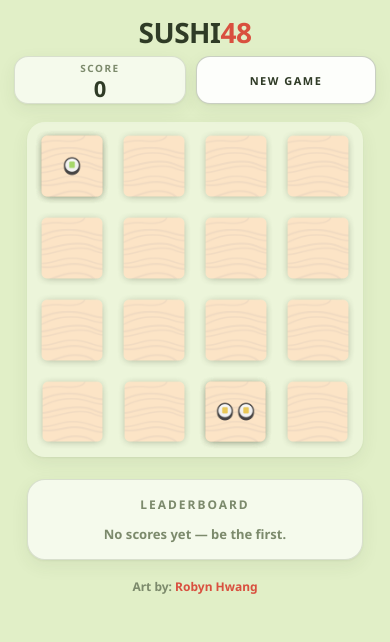
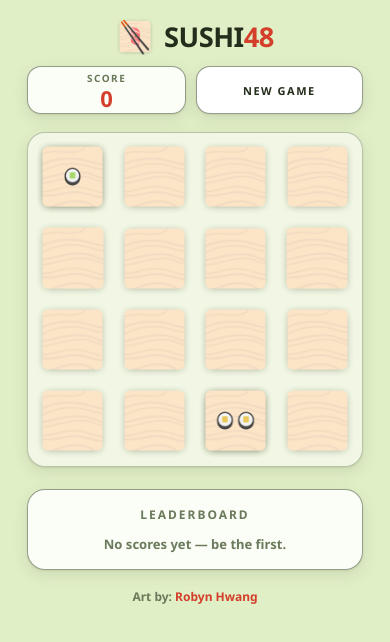
Before and after one commit to ryan-mapa/twenty48, a website with bundled scripts: page public/index.html in a window 390 px wide. Built offline with nearby package versions, Linux system fonts and the light colour scheme; files whose address does not match are found by name.

Commit message:
Strengthen the palette, add a logo and favicon, fix mobile header width
The first pass over-corrected: hairline borders at 16% opacity read as
washed out. Border tints go to 30%/52%, panels become more opaque, ink is
darker, and the accent is more saturated. The score value now takes the
accent colour so the palette has somewhere to land besides the wordmark.

Adds assets/toro-chopsticks.png, composited from the two existing assets
rather than drawn: the chopstick shafts and tips are masked out of their
plate by colour, then laid over the nigiri-toro tile with a soft shadow.
The alpha floor in that mask matters — the source plate has a semi-opaque
drop shadow whose pixels are dark enough to pass the colour test and leave
a ghost square behind the sticks when rotated.

It sits left of the wordmark and scales with it. The favicon uses the
chopsticks tile, padded to a square so browsers do not squash the
170x176 original.

On narrow screens the score and New Game button ran to the screen edges,
wider than the board beneath them. A --board custom property now drives the
board, the leaderboard and the header alike, so all three share an edge at
every width. Verified flush at 390px and 320px with no overflow.

Co-Authored-By: Claude Opus 5 <noreply@anthropic.com>
Claude-Session: https://claude.ai/code/session_01ChQe8myGLHBb3JMfofA2P6

```diff
--- a/public/index.html
+++ b/public/index.html
@@ -4,6 +4,10 @@
     <meta charset="UTF-8">
     <meta name="viewport" content="width=device-width, initial-scale=1.0">
     <meta http-equiv="X-UA-Compatible" content="ie=edge">
+
+    <link rel="icon" type="image/png" href="./assets/favicon.png">
+    <link rel="apple-touch-icon" href="./assets/favicon.png">
+    <meta name="theme-color" content="#e1efc7">
 
     <link href="https://fonts.googleapis.com/css?family=Noto+Sans:700&display=swap" rel="stylesheet">
     <script type="module" src="./2048.js"></script>
@@ -12,7 +16,10 @@
 </head>
 <body>
     <div class="game-header">
-        <h1>SUSHI<span class="red">48</span></h1>
+        <h1>
+            <img src="./assets/toro-chopsticks.png" alt="" class="logo" width="256" height="256">
+            <span>SUSHI<span class="red">48</span></span>
+        </h1>
         <div class="score-counter"><div>SCORE</div><div id="score">0</div></div>
         <button type="button" id="restart" class="button">NEW GAME</button>
     </div>
--- a/public/style.css
+++ b/public/style.css
@@ -6,16 +6,19 @@
 
 :root {
     --bg: #e1efc7;
-    --panel: rgba(255, 255, 255, 0.66);
-    --panel-solid: #fdfefb;
-    --ink: #2f3b26;
-    --muted: #7c8a6c;
-    --line: rgba(64, 82, 48, 0.16);
-    --line-strong: rgba(64, 82, 48, 0.28);
-    --accent: #d9503f;
-    --verified: #4f9d7a;
-    --shadow: 0 1px 2px rgba(56, 72, 42, 0.06), 0 6px 18px rgba(56, 72, 42, 0.07);
+    --panel: rgba(255, 255, 255, 0.86);
+    --panel-solid: #ffffff;
+    --ink: #232d1b;
+    --muted: #6b7a5b;
+    --line: rgba(52, 70, 36, 0.30);
+    --line-strong: rgba(52, 70, 36, 0.52);
+    --accent: #d33f2a;
+    --verified: #2f8f66;
+    --shadow: 0 1px 2px rgba(45, 62, 32, 0.10), 0 5px 16px rgba(45, 62, 32, 0.11);
     --radius: 14px;
+
+    /* The board sets the width everything else lines up to. */
+    --board: min(360px, 86vw);
 }
 
 *,
@@ -68,11 +71,21 @@ a:hover {
 }
 
 h1 {
+    display: flex;
+    align-items: center;
+    gap: 10px;
     flex: 1 1 auto;
     margin: 0;
-    font-size: clamp(28px, 7vw, 40px);
+    font-size: clamp(26px, 7vw, 40px);
     line-height: 1;
     letter-spacing: -0.5px;
+}
+
+.logo {
+    /* Tracks the wordmark rather than sitting at a fixed size. */
+    width: clamp(38px, 9vw, 52px);
+    height: auto;
+    flex: 0 0 auto;
 }
 
 .red {
@@ -88,7 +101,7 @@ h1 {
     min-width: 86px;
     height: 54px;
     padding: 0 14px;
-    border: 1px solid var(--line);
+    border: 1px solid var(--line-strong);
     border-radius: var(--radius);
     background-color: var(--panel);
     box-shadow: var(--shadow);
@@ -105,6 +118,7 @@ h1 {
     font-size: 22px;
     font-weight: 700;
     line-height: 1;
+    color: var(--accent);
     font-variant-numeric: tabular-nums;
 }
 
@@ -166,11 +180,12 @@ h1 {
     display: grid;
     grid-template-columns: repeat(4, 1fr);
     gap: 8px;
-    width: min(360px, 86vw);
+    width: var(--board);
     aspect-ratio: 1;
     padding: 8px;
+    border: 1px solid var(--line);
     border-radius: 18px;
-    background-color: rgba(255, 255, 255, 0.34);
+    background-color: rgba(255, 255, 255, 0.52);
     box-shadow: var(--shadow);
 }
 
@@ -228,7 +243,7 @@ h1 {
     width: 260px;
     max-width: 100%;
     padding: 16px 18px;
-    border: 1px solid var(--line);
+    border: 1px solid var(--line-strong);
     border-radius: 18px;
     background-color: var(--panel);
     box-shadow: var(--shadow);
@@ -339,7 +354,7 @@ h1 {
     align-items: center;
     justify-content: center;
     padding: 20px;
-    background-color: rgba(225, 239, 199, 0.86);
+    background-color: rgba(225, 239, 199, 0.9);
     backdrop-filter: blur(3px);
 }
 
@@ -353,7 +368,7 @@ h1 {
     max-width: 340px;
     padding: 28px 26px 22px;
     text-align: center;
-    border: 1px solid var(--line);
+    border: 1px solid var(--line-strong);
     border-radius: 20px;
     background-color: var(--panel-solid);
     box-shadow: 0 10px 40px rgba(56, 72, 42, 0.18);
@@ -467,7 +482,7 @@ h1 {
 
     h1 {
         flex: 1 1 100%;
-        text-align: center;
+        justify-content: center;
     }
 
     .score-counter,
@@ -476,7 +491,11 @@ h1 {
         height: 48px;
     }
 
+    /* Keep the score and button inside the board's footprint rather than
+       running to the edges of the screen. */
+    .game-header,
     .leaderboard {
-        width: min(360px, 86vw);
+        width: var(--board);
+        max-width: var(--board);
     }
 }
```
Also changed, not shown: public/assets/favicon.png (added), public/assets/toro-chopsticks.png (added).
